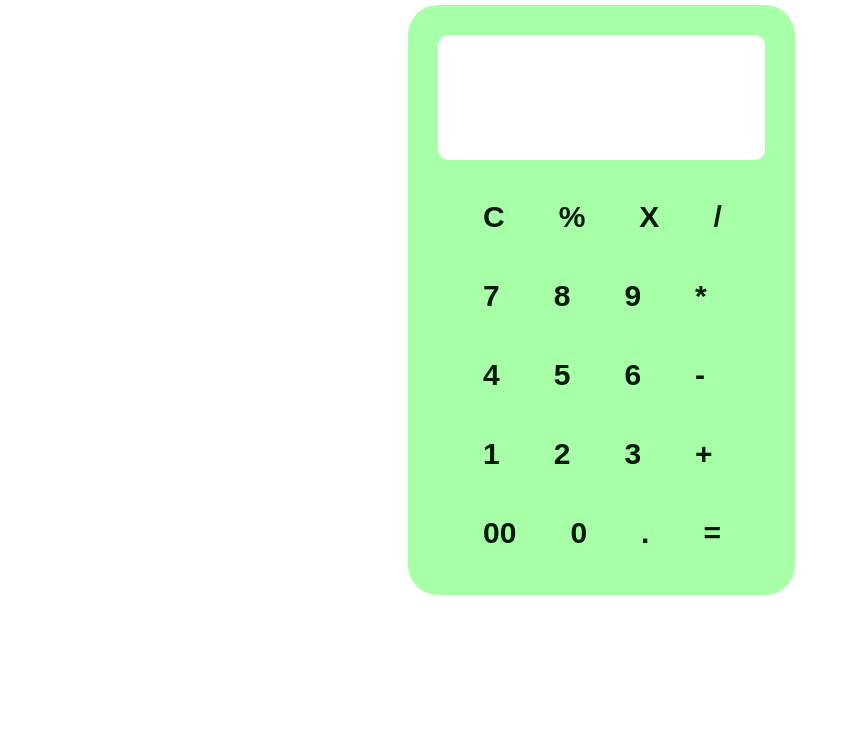
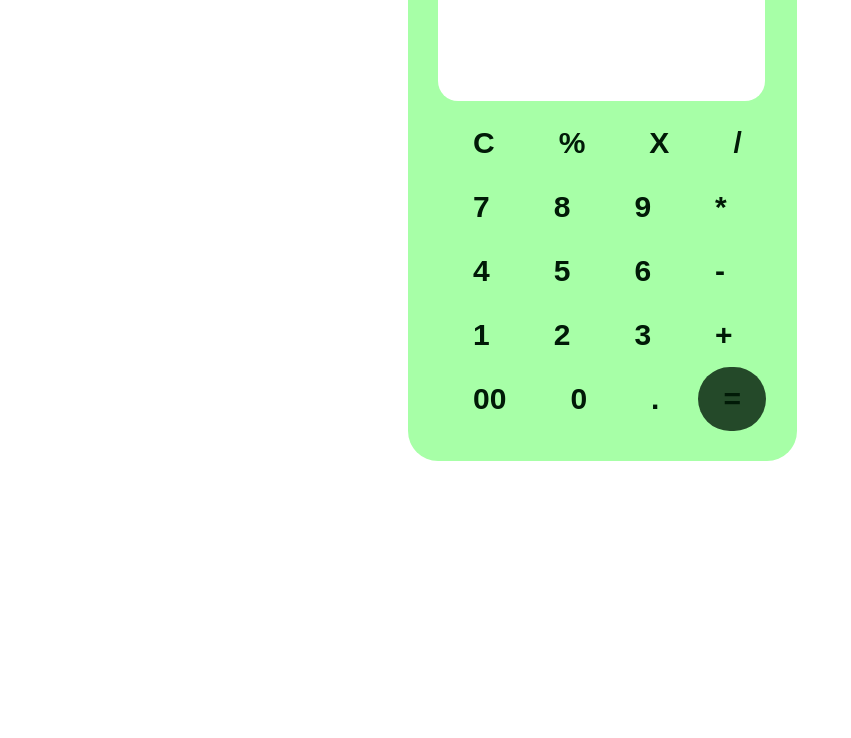
Before and after one commit to srushti0415/calculator, a plain HTML site: page index1.html in a window 1280 px wide. Shown: the part 62-800 px from the top of the page, without its empty margins (0-851 px from the left). Drawn offline with Linux system fonts and the light colour scheme.

Commit message:
modified

```diff
--- a/index1.html
+++ b/index1.html
@@ -10,7 +10,7 @@
 </head>
 
 <body>
-    <h2>CALCULATOR</h2>
+    <!-- <h2>CALCULATOR</h2> -->
     <div id="calculator" style="background-color: rgb(167, 255, 167)">
         <div>
             <input type="text" name="answer" id="ans">
@@ -23,7 +23,7 @@
         </div>
 
         <div  id="second">
-            <button class="btn" id="first">7</button>
+            <button class="btn" id="Seven" onclick="seven()">7</button>
             <button class="btn">8</button>
             <button class="btn">9</button>
             <button class="btn">*</button>
@@ -47,9 +47,11 @@
             <button class="btn" id="first">00</button>
             <button class="btn">0</button>
             <button class="btn">.</button>
-            <button class="btn">=</button>
+            <button class="btn" style="background-color: rgb(36, 73, 41);
+            border-radius: 60px;">=</button>
         </div>
     </div>
+    <script src="./index1.js"></script>
 </body>
 
 </html>
--- /dev/null
+++ b/index1.js
@@ -0,0 +1,4 @@
+var a = document.getElementById("Seven")
+Btn.onclick = function seven() {
+    console.log(7)
+}
--- a/indx.css
+++ b/indx.css
@@ -9,7 +9,7 @@
     padding: 55px 75px;
     margin-bottom: 10px;
     border: none;
-    border-radius: 10px;
+    border-radius: 20px;
 }
 
 .btn{
@@ -21,9 +21,11 @@
     background: transparent;
     color: rgb(1, 26, 7);
     border: none;
+    margin-left: 10px;
+
 }
-#first{
+/* #first{
     margin-top: 15px;
     margin-left: 20px;
 
-}
+} */
```
